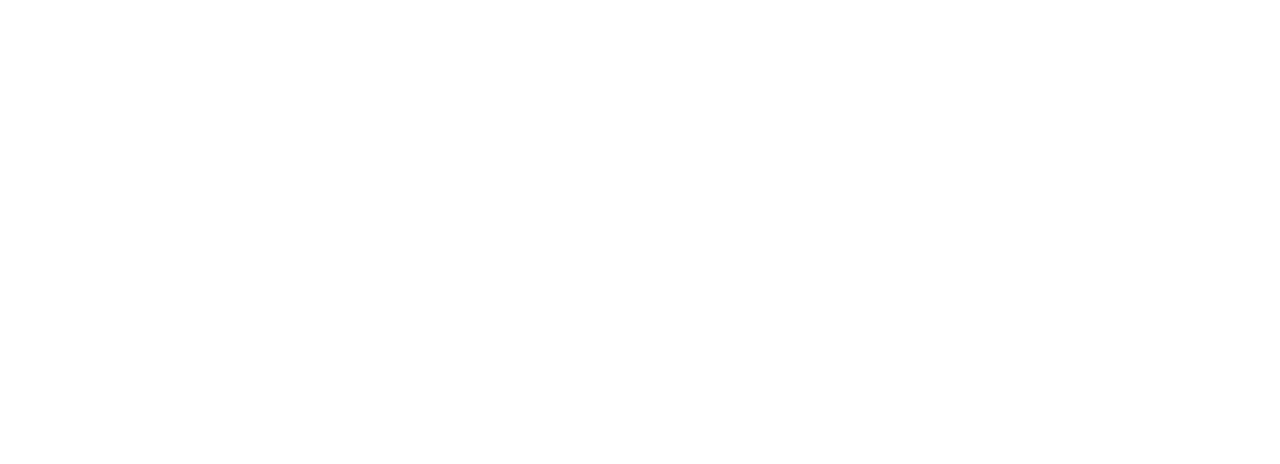
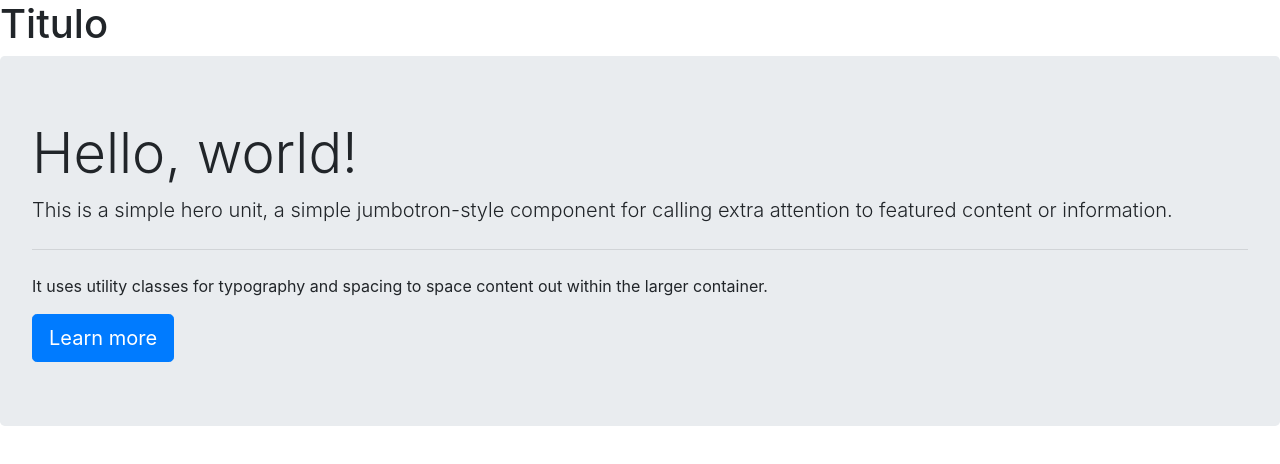
Before and after one commit to diegushco/bootstrap-prueba, a plain HTML site: page index.html in a window 1280 px wide. Drawn offline with nearby package versions, Linux system fonts and the light colour scheme.

Commit message:
agregando titulo y cabecera de la pagina

```diff
--- a/index.html
+++ b/index.html
@@ -9,6 +9,16 @@
 </head>
 <body>
 
+    <h1>Titulo</h1>
+
+    <div class="jumbotron">
+        <h1 class="display-4">Hello, world!</h1>
+        <p class="lead">This is a simple hero unit, a simple jumbotron-style component for calling extra attention to featured content or information.</p>
+        <hr class="my-4">
+        <p>It uses utility classes for typography and spacing to space content out within the larger container.</p>
+        <a class="btn btn-primary btn-lg" href="#" role="button">Learn more</a>
+      </div>
+
 
     <script src="https://code.jquery.com/jquery-3.3.1.slim.min.js" integrity="sha384-q8i/X+965DzO0rT7abK41JStQIAqVgRVzpbzo5smXKp4YfRvH+8abtTE1Pi6jizo" crossorigin="anonymous"></script>
 <script src="https://cdn.jsdelivr.net/npm/popper.js@1.14.7/dist/umd/popper.min.js" integrity="sha384-UO2eT0CpHqdSJQ6hJty5KVphtPhzWj9WO1clHTMGa3JDZwrnQq4sF86dIHNDz0W1" crossorigin="anonymous"></script>
```
